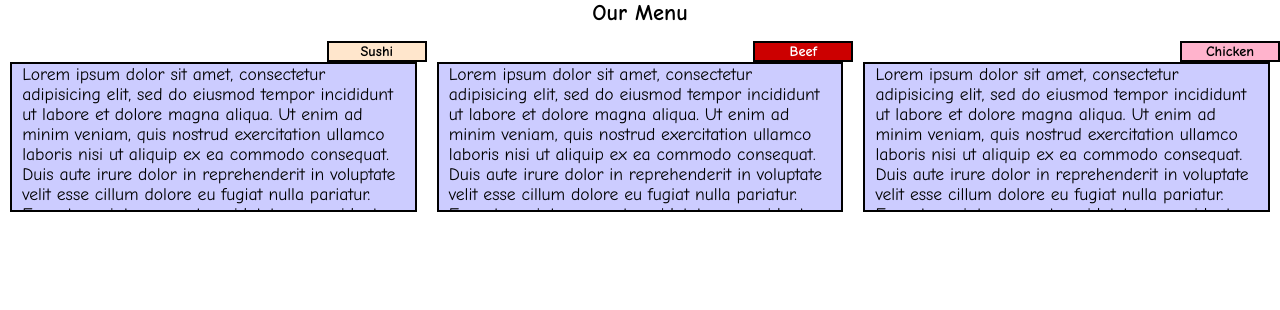
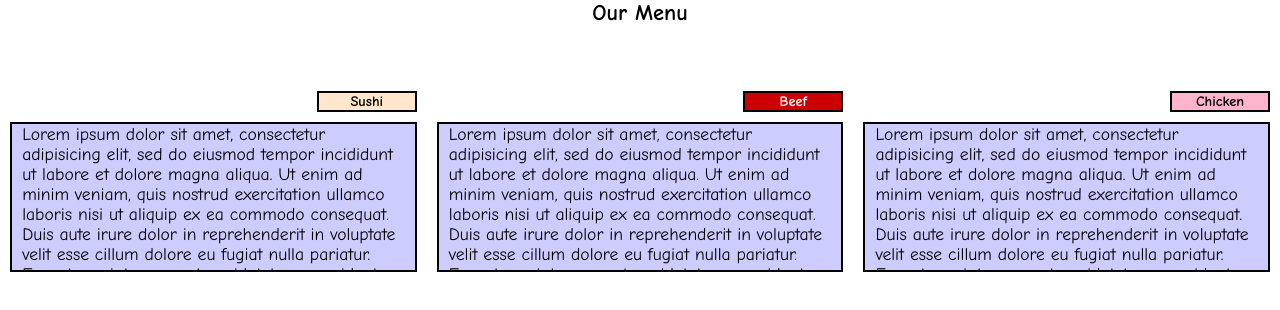
Before and after one commit to RubyNewbie/Assignments, a plain HTML site: page module2_solution/index.html in a window 1280 px wide. Drawn offline with Linux system fonts and the light colour scheme.

Commit message:
fixed margin format error

```diff
--- a/module2_solution/CSS/style.css
+++ b/module2_solution/CSS/style.css
@@ -25,7 +25,10 @@ h2{
   text-align: center;
 
   width: 100px;
-  margin: 30px,20px,10px,10px;
+  margin-right: 10px;
+  margin-top: 50px;
+  margin-left: 10px;
+  margin-bottom: 10px;
   float: right;
   top: 0px;
   right: 0px;
```
